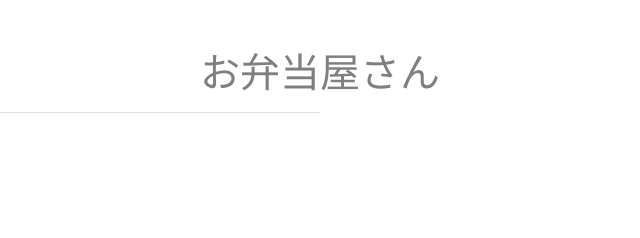
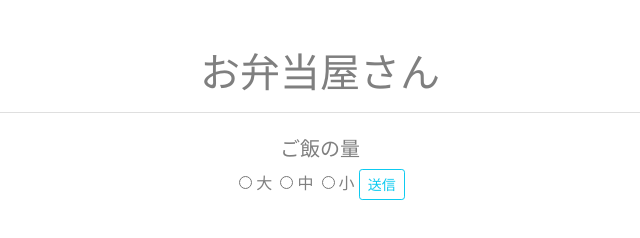
Before and after one commit to DaisukeMaruyama/javascript_study, a website: page bento/index.html in a window 1280 px wide. Shown: the whole page, without its empty margins (320-960 px from the left). Drawn offline with nearby package versions, Linux system fonts and the light colour scheme.

Commit message:
[Update]ラジオボタン作成

```diff
--- a/bento/index.html
+++ b/bento/index.html
@@ -11,11 +11,25 @@
 
     <!--タイトル-->
     <div class="mt-5">
-        <h1>お弁当屋さん</h1>
+      <h1>お弁当屋さん</h1>
     </div>
     <!--END : タイトル-->
+    <hr class="w-50 my-3 mx-auto">
 
-    <hr class="w-50 my-3">
+
+    <!--ラジオボタン-->
+    <div class="mt-4">
+      <h5>ご飯の量</h5>
+      <form name="riceForm">
+        <input type="radio" value="大" class="mx-1"/>大
+        <input type="radio" value="中" class="mx-1"/>中
+        <input type="radio" value="小" class="mx-1"/>小
+        <input type="button" class="btn btn-sm btn-outline-info ml-2" value="送信" onclick="riceButtonClick()" />
+      </form>
+
+
+    </div>
+
 
 <script src="bento.js"></script>
 </body>
```
